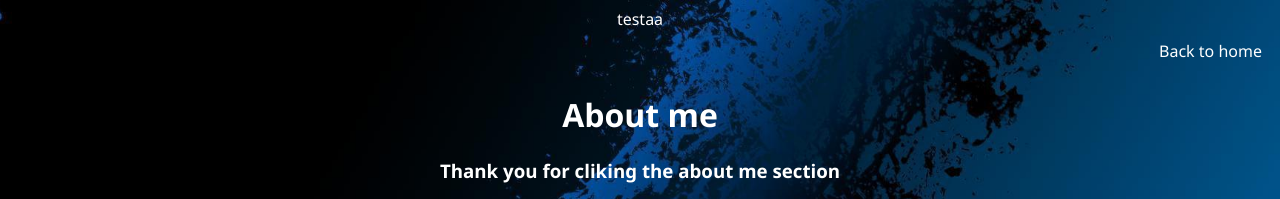
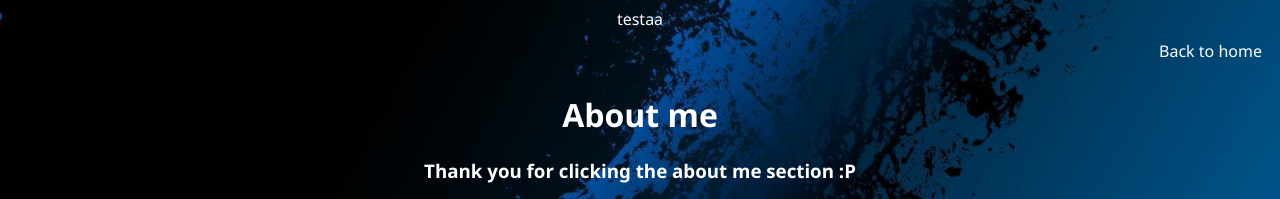
Before and after one commit to SpeedCloudYT/SpeedCloudYT.github.io, a plain HTML site: page aboutme.html in a window 1280 px wide. Shown: the top 199 px of the page. Drawn offline with Linux system fonts and the light colour scheme.

Commit message:
Update aboutme.html

```diff
--- a/aboutme.html
+++ b/aboutme.html
@@ -13,6 +13,6 @@ testaa
         <a href="index.html">Back to home</a>
     </div>
     <h1>About me</h1>
-    <h3>Thank you for cliking the about me section</h3>
+    <h3>Thank you for clicking the about me section :P </h3>
     <p>Hai i'm autumn a transgender gaming youtuber if you want to know the games i play go to the games link on the main page and to see my clinks press the links button on the main page :P</p>
 </body>
```
